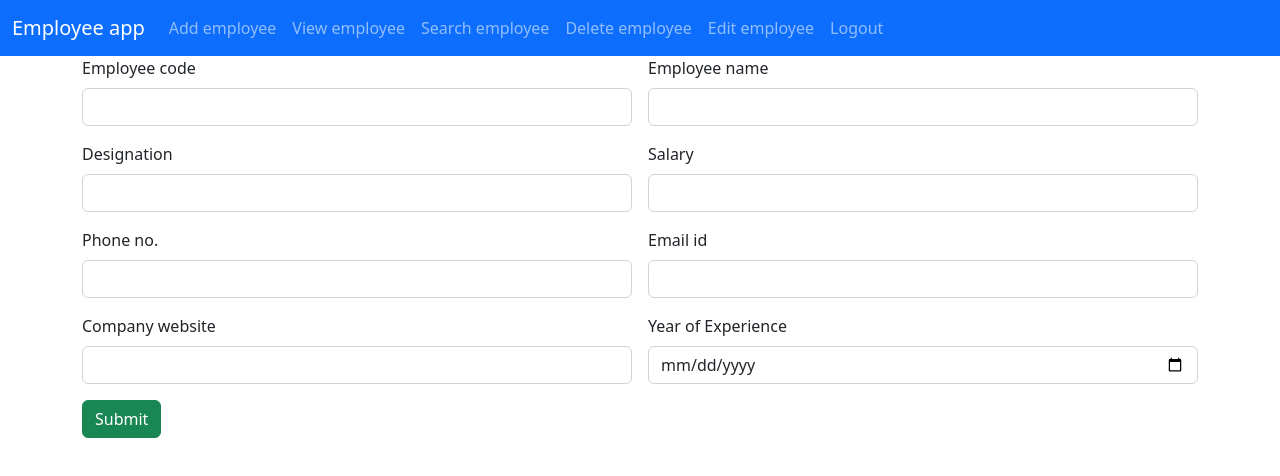
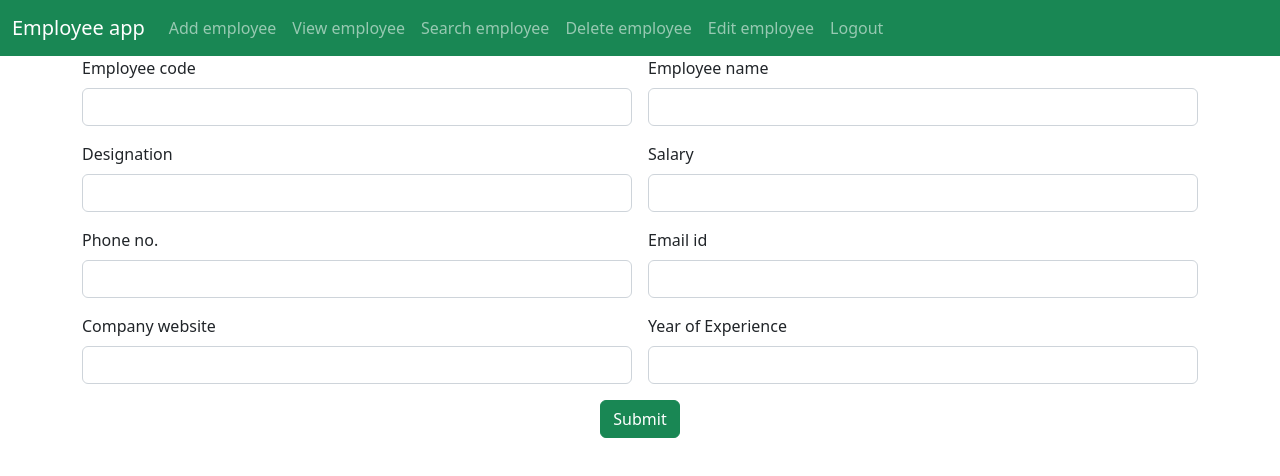
Before and after one commit to HarshaSalih/Employee-angular-app, an Angular app: page /addemployee in a window 1280 px wide. Shown: the top 476 px of the page. Built offline with nearby package versions, Linux system fonts and the light colour scheme.

Commit message:
bugfix1 commits

```diff
--- a/src/app/add-employee/add-employee.component.html
+++ b/src/app/add-employee/add-employee.component.html
@@ -48,10 +48,10 @@
                 <div class="col col-12 col-sm-6 col-md-6 col-lg-6 col-xl-6 col-xxl-6">
 
                     <label for="" class="form-label">Year of Experience</label>
-                   <input type="date" name="" id="" class="form-control">
+                    <input type="text" class="form-control">
 
                 </div>
-                <div class="col col-12 col-sm-6 col-md-6 col-lg-6 col-xl-6 col-xxl-6">
+                <div class="col col-12 col-sm-12 col-md-12 col-lg-12 col-xl-12 col-xxl-12 text-center">
 
                    <button class="btn btn-success">Submit</button>
 
--- a/src/app/navbar/navbar.component.html
+++ b/src/app/navbar/navbar.component.html
@@ -1,4 +1,4 @@
-<nav class="navbar navbar-expand-lg bg-primary navbar-dark">
+<nav class="navbar navbar-expand-lg bg-success navbar-dark">
     <div class="container-fluid">
       <a class="navbar-brand" href="#">Employee app</a>
       <button class="navbar-toggler" type="button" data-bs-toggle="collapse" data-bs-target="#navbarNav" aria-controls="navbarNav" aria-expanded="false" aria-label="Toggle navigation">
```
